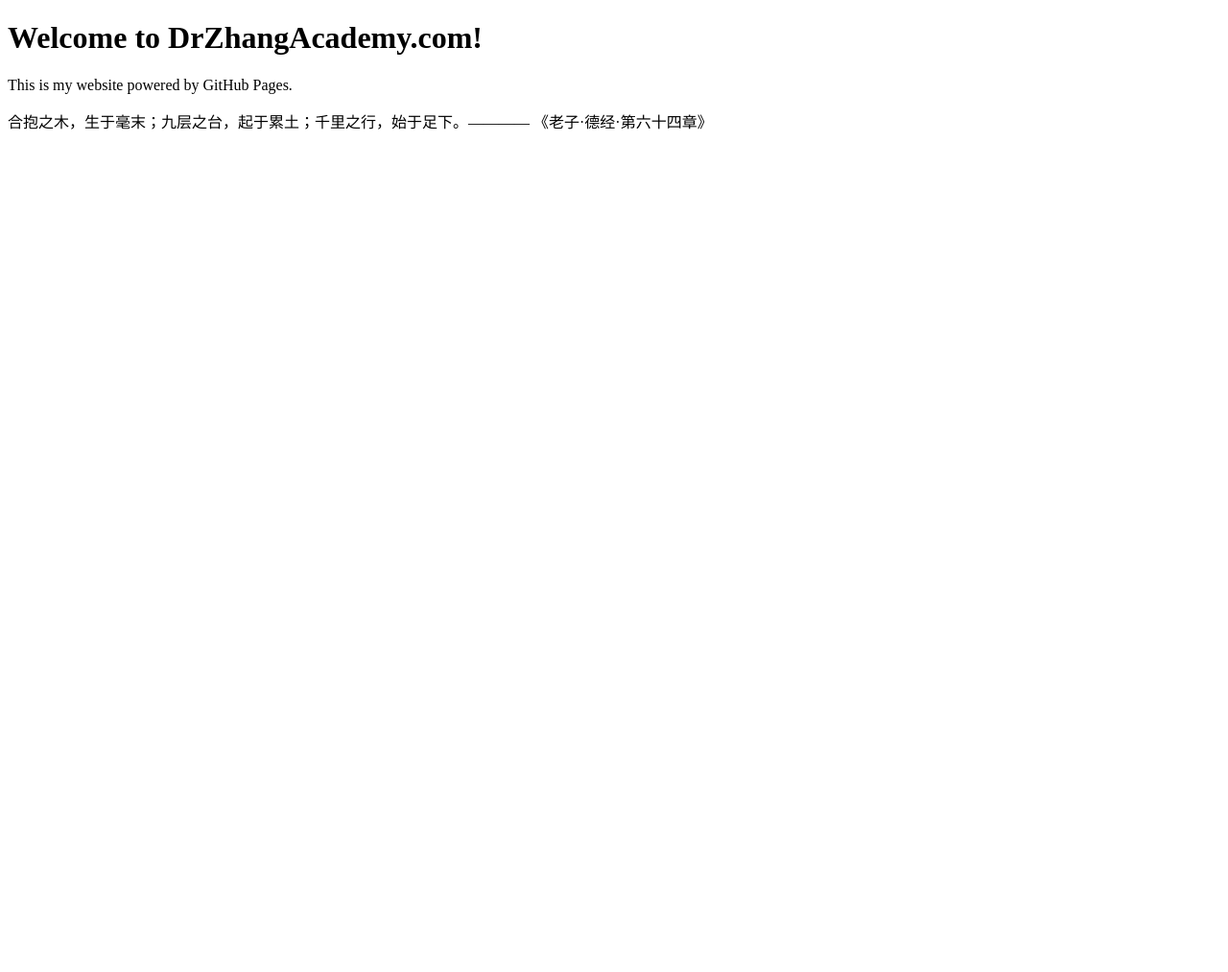
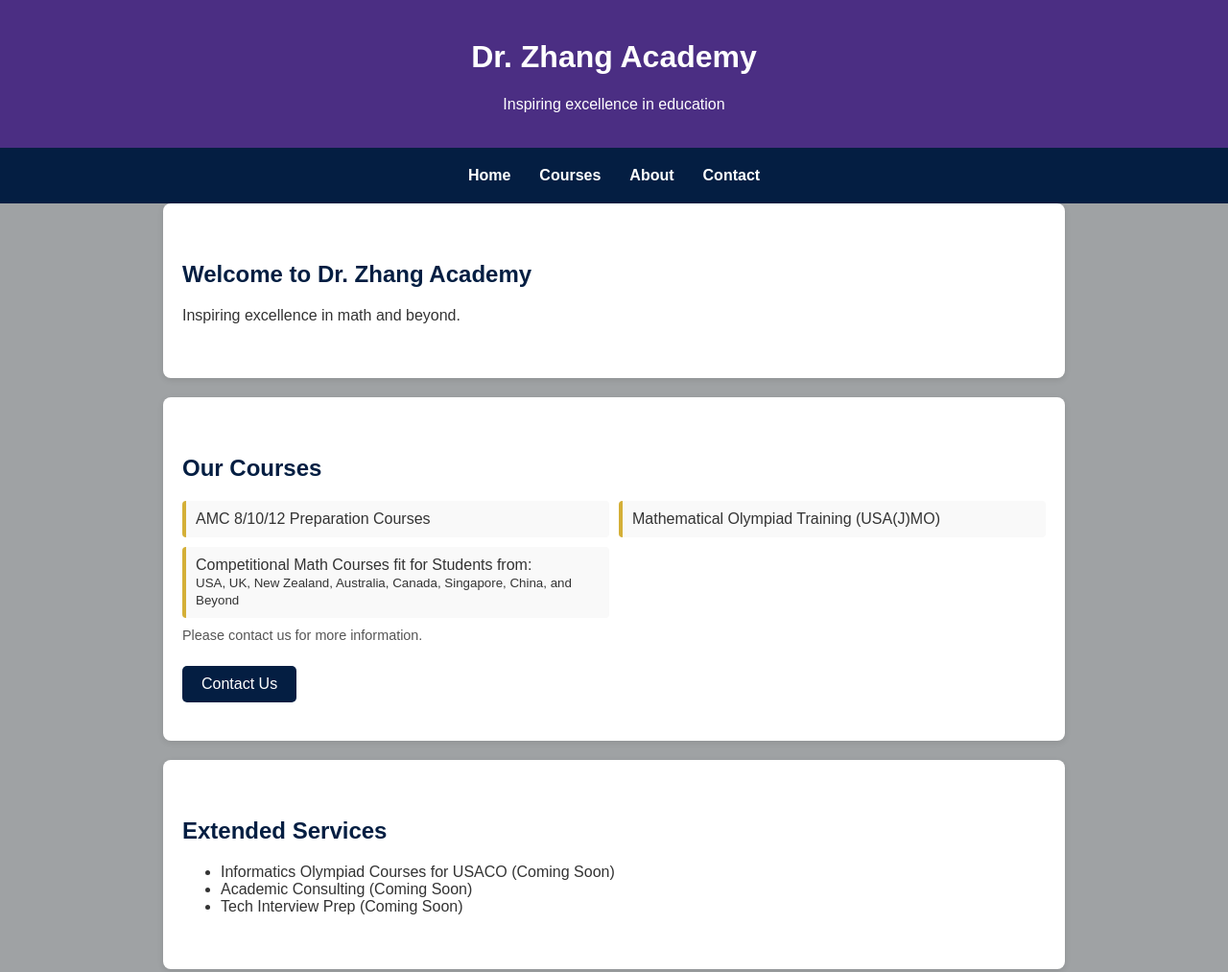
Before and after one commit to DrZhangAcademy/DrZhangAcademy, a plain HTML site: page index.html in a window 1280 px wide. Shown: the top 1013 px of the page at 96% size. Before the commit the page ends 800 px from the top, so only its background shows below. Drawn offline with Linux system fonts and the light colour scheme.

Commit message:
Update index.html
Update index.html with latest layout, color scheme, and contact buttons

```diff
--- a/index.html
+++ b/index.html
@@ -1,11 +1,159 @@
 <!DOCTYPE html>
-<html>
+<html lang="en">
 <head>
+  <meta charset="UTF-8" />
+  <meta name="viewport" content="width=device-width, initial-scale=1.0" />
   <title>Dr. Zhang Academy</title>
+  <style>
+    :root {
+      --tsinghua-purple: #4b2e83;
+      --georgetown-blue: #041e42;
+      --georgetown-gray: #9fa2a4;
+      --gold-medal-gold: #d4af37;
+      --tiffany-blue: #81d8d0;
+    }
+
+    body {
+      font-family: Arial, sans-serif;
+      margin: 0;
+      padding: 0;
+      background-color: var(--georgetown-gray);
+      color: #333;
+    }
+    header {
+      background-color: var(--tsinghua-purple);
+      color: white;
+      padding: 20px;
+      text-align: center;
+    }
+    nav {
+      background-color: var(--georgetown-blue);
+      display: flex;
+      flex-wrap: wrap;
+      justify-content: center;
+      padding: 10px 0;
+    }
+    nav a {
+      color: white;
+      text-decoration: none;
+      margin: 10px 15px;
+      font-weight: bold;
+      transition: color 0.3s ease;
+    }
+    nav a:hover {
+      color: var(--tiffany-blue);
+    }
+    section {
+      padding: 40px 20px;
+      max-width: 900px;
+      margin: auto;
+      background-color: white;
+      border-radius: 8px;
+      margin-bottom: 20px;
+      box-shadow: 0 2px 6px rgba(0, 0, 0, 0.1);
+    }
+    section h2 {
+      color: var(--georgetown-blue);
+    }
+    .course-list {
+      display: grid;
+      grid-template-columns: 1fr;
+      gap: 10px;
+    }
+    .course-item {
+      padding: 10px;
+      border-left: 4px solid var(--gold-medal-gold);
+      background-color: #f9f9f9;
+      border-radius: 4px;
+    }
+    .btn {
+      display: inline-block;
+      padding: 10px 20px;
+      background-color: var(--georgetown-blue);
+      color: white;
+      border-radius: 5px;
+      text-decoration: none;
+      margin-top: 10px;
+      transition: background-color 0.3s ease;
+    }
+    .btn:hover {
+      background-color: var(--gold-medal-gold);
+    }
+    footer {
+      background-color: #eeeeee;
+      text-align: center;
+      padding: 20px;
+      color: #555;
+    }
+    .quote {
+      font-size: 0.9em;
+      color: #666;
+      margin-top: 10px;
+    }
+
+    @media (min-width: 600px) {
+      .course-list {
+        grid-template-columns: 1fr 1fr;
+      }
+    }
+  </style>
 </head>
 <body>
-  <h1>Welcome to DrZhangAcademy.com!</h1>
-  <p>This is my website powered by GitHub Pages.</p>
-  <p>合抱之木，生于毫末；九层之台，起于累土；千里之行，始于足下。———— 《老子·德经·第六十四章》</p>
+  <header>
+    <h1>Dr. Zhang Academy</h1>
+    <p>Inspiring excellence in education</p>
+  </header>
+
+  <nav>
+    <a href="#home">Home</a>
+    <a href="#courses">Courses</a>
+    <a href="#about">About</a>
+    <a href="#contact">Contact</a>
+  </nav>
+
+  <section id="home">
+    <h2>Welcome to Dr. Zhang Academy</h2>
+    <p>Inspiring excellence in math and beyond.</p>
+  </section>
+
+  <section id="courses">
+    <h2>Our Courses</h2>
+    <div class="course-list">
+      <div class="course-item">AMC 8/10/12 Preparation Courses</div>
+      <div class="course-item">Mathematical Olympiad Training (USA(J)MO)</div>
+      <div class="course-item">Competitional Math Courses fit for Students from:<br><small>USA, UK, New Zealand, Australia, Canada, Singapore, China, and Beyond</small></div>
+    </div>
+    <p style="font-size: 0.9em; color: #555; margin-top: 10px;">Please contact us for more information.</p>
+    <a href="#contact" class="btn">Contact Us</a>
+  </section>
+
+  <section id="extended">
+    <h2>Extended Services</h2>
+    <ul>
+      <li>Informatics Olympiad Courses for USACO (Coming Soon)</li>
+      <li>Academic Consulting (Coming Soon)</li>
+      <li>Tech Interview Prep (Coming Soon)</li>
+    </ul>
+  </section>
+
+  <section id="about">
+    <h2>About Dr. Zhang</h2>
+    <p>Dr. Zhang has a strong background in mathematics education, academic research, and the technology industry. He is dedicated to helping students achieve excellence in their academic and personal pursuits.</p>
+  </section>
+
+  <section id="contact">
+    <h2>Contact Us</h2>
+    <p>Email: <span id="email"></span></p>
+    <a href="mailto:DrZhangAcademy@gmail.com" class="btn">Email Us</a>
+    <script>
+      const e = "DrZhangAcademy" + "@" + "gmail.com";
+      document.getElementById("email").innerText = e;
+    </script>
+  </section>
+
+  <footer>
+    <p>&copy; 2025 Dr. Zhang Academy. All rights reserved.</p>
+    <p class="quote">合抱之木，生于毫末；九层之台，起于累土；千里之行，始于足下。——《老子·德经·第六十四章》</p>
+  </footer>
 </body>
 </html>
```
